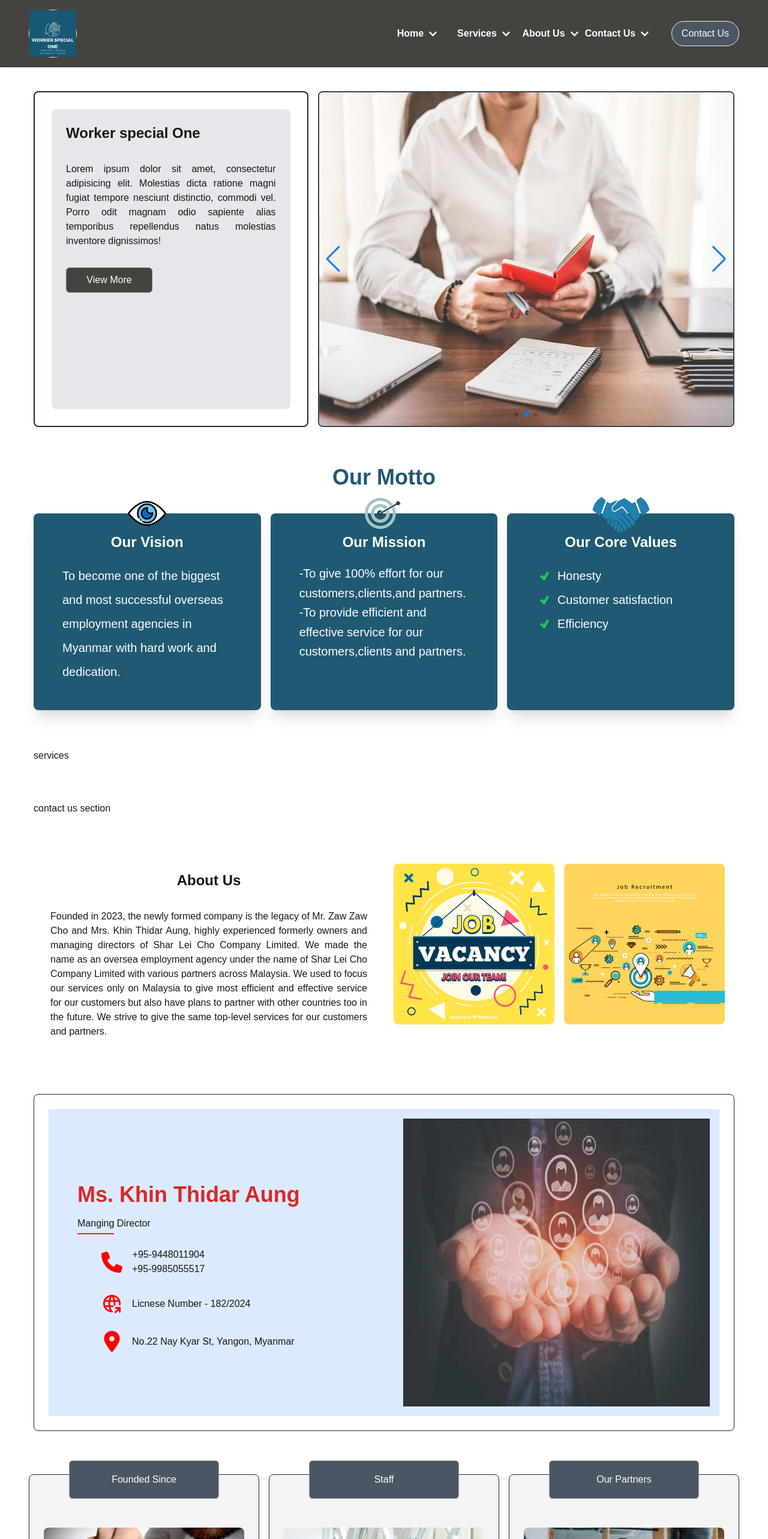
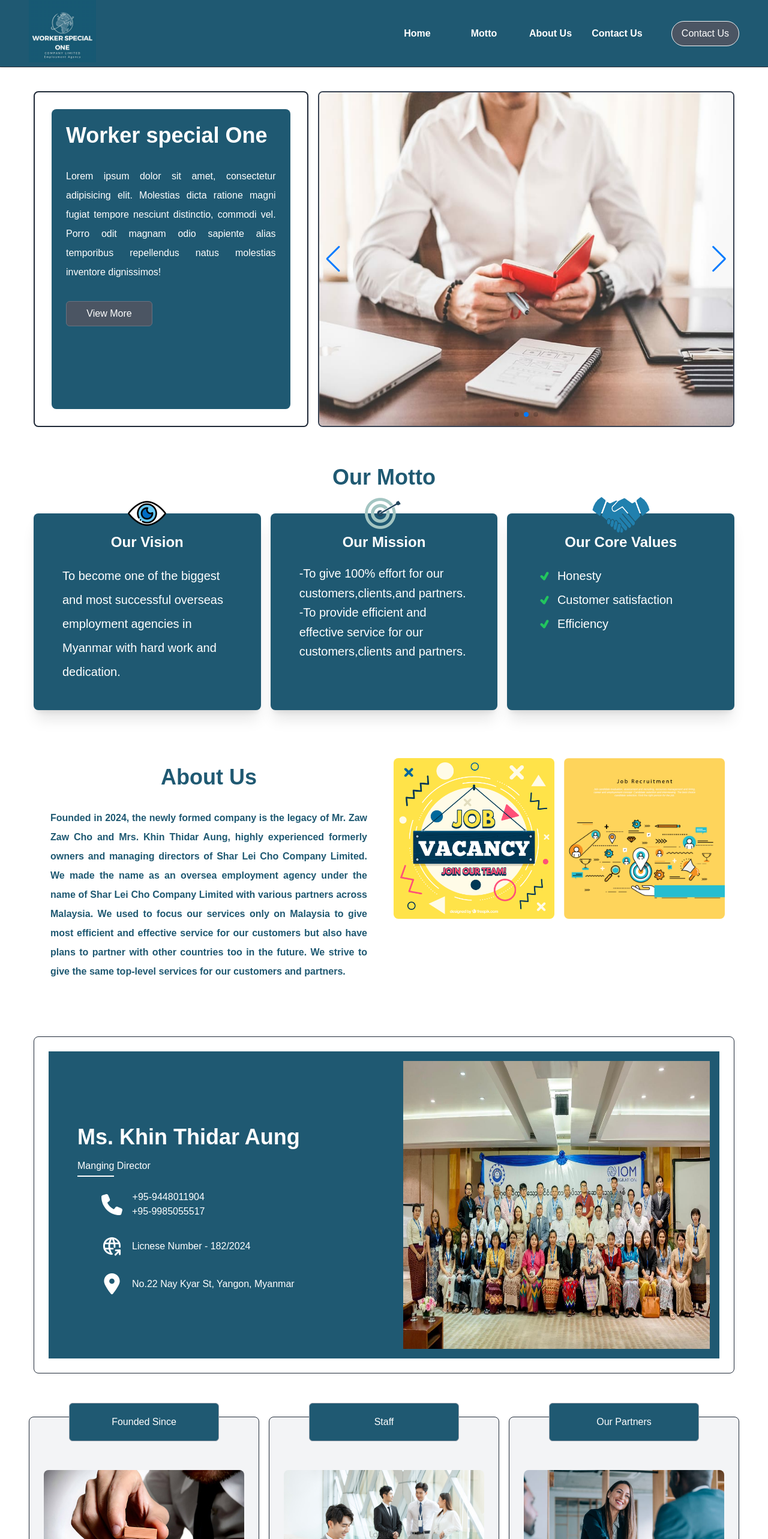
Before and after one commit to SawLinThant/worker-special-one, a Next.js app: page /home in a window 1280 px wide. Shown: the top 2566 px of the page at 60% size. Built offline with nearby package versions, Linux system fonts and the light colour scheme.

Commit message:
light touch

```diff
--- a/src/modules/common/components/navbar/index.tsx
+++ b/src/modules/common/components/navbar/index.tsx
@@ -9,14 +9,14 @@ type NavbarProps = {
 
 const Navbar = ({ scrollToSection,toggleMobileNav }: NavbarProps) => {
   return (
-    <div className="w-screen h-28 px-6 fixed z-20 border-b border-gray-800 shadow bg-theme text-white">
+    <div className="w-screen h-28 px-6 fixed z-20 border-b border-gray-800 shadow bg-primary text-white">
       <div className="w-full h-full px-6 grid grid-cols-2">
         <div className="w-full h-full flex flex-row items-center gap-4 text-left">
           <div
             onClick={() => scrollToSection("home")}
-            className="w-20 h-20 hover:cursor-pointer border border-white rounded-full flex flex-col items-center justify-center"
+            className="w-28 h-28 hover:cursor-pointer  flex flex-col items-center justify-center"
           >
-         <img   className="max-w-full max-h-full "
+         <img   className="max-w-full max-h-full mb-4 "
                 src="images/img.jpg" />
           </div>
         </div>
@@ -28,22 +28,22 @@ const Navbar = ({ scrollToSection,toggleMobileNav }: NavbarProps) => {
                 className="w-full h-full flex flex-row items-center justify-center gap-2 cursor-pointer"
               >
                 <p className="font-semibold">Home</p>
-                <FaChevronDown
+                {/* <FaChevronDown
                   size={15}
                   className="group-hover:rotate-180 transition-all duration-300"
-                />
+                /> */}
               </div>
             </div>
             <div className="w-full h-28 relative group">
               <div
-                onClick={() => scrollToSection("service")}
+                onClick={() => scrollToSection("motto")}
                 className="w-full h-full flex flex-row items-center justify-center gap-2 cursor-pointer"
               >
-                <p className="font-semibold">Services</p>
-                <FaChevronDown
+                <p className="font-semibold">Motto</p>
+                {/* <FaChevronDown
                   size={15}
                   className="group-hover:rotate-180 transition-all duration-300"
-                />
+                /> */}
               </div>
             </div>
             <div className="relative group w-full h-28">
@@ -52,10 +52,10 @@ const Navbar = ({ scrollToSection,toggleMobileNav }: NavbarProps) => {
                 className="w-full h-full flex flex-row items-center justify-center gap-2 cursor-pointer"
               >
                 <p className="font-semibold">About Us</p>
-                <FaChevronDown
+                {/* <FaChevronDown
                   size={15}
                   className="group-hover:rotate-180 transition-all duration-300"
-                />
+                /> */}
               </div>
             </div>
             <div className="relative group w-full h-28">
@@ -64,10 +64,10 @@ const Navbar = ({ scrollToSection,toggleMobileNav }: NavbarProps) => {
                 className="w-full h-full flex flex-row items-center justify-center gap-2 cursor-pointer"
               >
                 <p className="font-semibold">Contact Us</p>
-                <FaChevronDown
+                {/* <FaChevronDown
                   size={15}
                   className="group-hover:rotate-180 transition-all duration-300"
-                />
+                /> */}
               </div>
             </div>
           </div>
--- a/src/modules/common/components/sectionsCompo/aboutus/index.tsx
+++ b/src/modules/common/components/sectionsCompo/aboutus/index.tsx
@@ -20,16 +20,16 @@ const AboutUs = () => {
           className="w-full h-full grid lg:grid-cols-2 md:grid-cols-1 rounded-lg overflow-hidden"
         >
           <div className="w-full h-full flex flex-col gap-8 p-7">
-            <h1 className="w-full text-center text-2xl font-extrabold">
+            <h1 className="w-full text-center font-extrabold text-primary text-4xl ">
               About Us
             </h1>
             <p
-              className={clsx("text-justify transition-all duration-700", {
+              className={clsx("text-primary  font-semibold leading-loose text-justify transition-all duration-700", {
                 "opacity-0 translate-y-[100%]": !aboutUsLeftInView,
                 "opacity-100 translate-y-0": aboutUsLeftInView,
               })}
             >
-              Founded in 2023, the newly formed company is the legacy of Mr. Zaw
+              Founded in 2024, the newly formed company is the legacy of Mr. Zaw
               Zaw Cho and Mrs. Khin Thidar Aung, highly experienced formerly
               owners and managing directors of Shar Lei Cho Company Limited. We
               made the name as an oversea employment agency under the name of
@@ -74,37 +74,37 @@ const AboutUs = () => {
       </div>
       <div className="w-full h-full grid grid-cols-1">
         <div className="w-full h-full grid lg:grid-cols-1 md:grid-cols-1 border border-gray-800 rounded-lg p-6">
-          <div className="w-full h-full p-4 bg-blue-100">
+          <div className="w-full h-full p-4 bg-primary">
               <div className="w-full h-full grid lg:grid-cols-2 md:grid-cols-2 grid-cols-1 lg:gap-8 md:gap-8 gap-12 justify-center md:pl-8 lg:pl-8">
             <div className="w-full lg:min-h-[30rem] h-full md:min-h-[25rem] flex flex-col gap-7 justify-center">
                 <div className="w-full flex lg:ml-0 md:ml-0 ml-0 flex-col lg:gap-4 md:gap-4 gap-4">
-                  <h1 className="flex flex-row lg:items-center md:items-center items-start lg:text-center md:text-left text-left font-extrabold text-red-600 lg:text-4xl md:text-2xl text-3xl mt-4">
+                  <h1 className="flex flex-row lg:items-center md:items-center items-start lg:text-center md:text-left text-left font-extrabold text-white lg:text-4xl md:text-2xl text-3xl mt-4">
                     Ms. Khin Thidar Aung
                   </h1>
-                  <p className="">
-                    <span className="border-b-2 border-red-600 pb-2">
+                  <p className=" text-white">
+                    <span className="border-b-2 border-white pb-2">
                       Manging
                     </span>{" "}
                     Director
                   </p>
                 </div>
                 <div className="flex flex-row items-center gap-4 ml-10">
-                  <FaPhone color="red" size={35} />
+                  <FaPhone color="white" size={35} />
                   <div className="flex flex-col items-center">
-                    <a href="tel:09448011904">+95-9448011904</a>
-                    <a href="tel:09985055517">+95-9985055517</a>
+                    <a className=" text-white" href="tel:09448011904">+95-9448011904</a>
+                    <a className=" text-white"  href="tel:09985055517">+95-9985055517</a>
                   </div>
                 </div>
                 <div className="flex flex-row items-center gap-4 ml-10">
-                  <TbWorldShare color="red" size={35} />
+                  <TbWorldShare color="white" size={35} />
                   <div className="flex flex-col items-center">
-                    <p>Licnese Number - 182/2024</p>
+                    <p className=" text-white" >Licnese Number - 182/2024</p>
                   </div>
                 </div>
                 <div className="flex flex-row items-center gap-4 ml-10">
-                  <FaLocationDot color="red" size={35} />
+                  <FaLocationDot color="white" size={35} />
                   <div className="flex flex-col items-center">
-                    <p>No.22 Nay Kyar St, Yangon, Myanmar</p>
+                    <p className=" text-white" >No.22 Nay Kyar St, Yangon, Myanmar</p>
                   </div>
                 </div>
               </div>
--- a/src/modules/common/components/sectionsCompo/companyinfo/index.tsx
+++ b/src/modules/common/components/sectionsCompo/companyinfo/index.tsx
@@ -23,7 +23,7 @@ const CompanyInfo = () => {
       title: "Our Partners",
       img: "images/company/partner.jpg",
       description:
-        "Ourcompany has established partnerships primarily across Malaysia, with future plans to expand its collaboration to other countries, ensuring top-tier service delivery to all partners.",
+        "Our company has established partnerships primarily across Malaysia, with future plans to expand its collaboration to other countries, ensuring top-tier service delivery to all partners.",
     },
   ];
 
@@ -119,7 +119,10 @@ const CompanyInfo = () => {
       service_name: "Provide a Japanese language center for workers.",
     },
   ];
-
+  const { ref: partnersRef, inView: partnersInView } = useInView({
+    triggerOnce: false,
+threshold:0.8
+  });
   return (
     <div className="w-full h-full py-8 lg:py-8 lg:px-12 px-4 flex flex-col lg:gap-6 md:gap-6 gap-6">
       <div className="w-full h-full grid lg:grid-cols-3 md:grid-cols-2 grid-cols-1 lg:gap-4 md:gap-8 gap-12">
@@ -137,7 +140,7 @@ const CompanyInfo = () => {
                 <div
                   ref={ref}
                   className={clsx(
-                    "w-3/4 min-h-[4rem] text-white bg-gray-600 flex items-center justify-center border border-gray-400 rounded-md transition-all duration-700",
+                    "w-3/4 min-h-[4rem] text-white bg-primary flex items-center justify-center border border-gray-400 rounded-md transition-all duration-700",
                     {
                       "lg:duration-200": index === 0,
                       "lg:duration-500": index === 1,
@@ -164,9 +167,16 @@ const CompanyInfo = () => {
           );
         })}
       </div>
-      <div className="w-full min-h-[20rem] text-white border border-gray-600 bg-gray-600 p-8 flex flex-col gap-4">
+      <div
+        ref={partnersRef}
+        className={` ${
+          partnersInView
+            ? "opacity-100 "
+            : "opacity-0  "
+        }transition-opacity duration-900 delay-600 ease-in-out w-full min-h-[20rem] text-white border border-gray-600 bg-primary p-8 flex flex-col gap-4`}
+      >
         <div>
-          <h2 className="text-3xl font-semibold underline">Our Partners</h2>
+          <h2 className="text-3xl font-semibold ">Our Partners</h2>
         </div>
         <div className="text-xl">
           <h3>Malaysia</h3>
@@ -182,7 +192,7 @@ const CompanyInfo = () => {
           ))}
         </div>
         <div id="service" className="mt-4">
-          <h2 className="text-3xl font-semibold underline">Our Services</h2>
+          <h2 className="text-3xl font-semibold ">Our Services</h2>
         </div>
         <div className="w-full h-full flex flex-wrap justify-start gap-4">
           {SERVICES.map((service) => (
@@ -195,16 +205,15 @@ const CompanyInfo = () => {
           ))}
         </div>
         <div className="mt-4">
-          <h2 className="text-3xl font-semibold text-green-500">
+          <h2 className="text-3xl font-semibold text-white">
             Our Recruitment Procedures
           </h2>
         </div>
         <ul className="list-decimal ml-8 space-y-4">
-            <li> Collecting information of required specification of
-            workers.</li>
-            <li>Recruiting qualified workers.</li>
-            <li>Detail explanation of job description to workers.</li>
-            <li>Providing necessary documents needed for departure.</li>
+          <li> Collecting information of required specification of workers.</li>
+          <li>Recruiting qualified workers.</li>
+          <li>Detail explanation of job description to workers.</li>
+          <li>Providing necessary documents needed for departure.</li>
         </ul>
       </div>
     </div>
--- a/src/modules/common/components/sectionsCompo/contactus/index.tsx
+++ /dev/null
@@ -1,11 +0,0 @@
-import React from 'react'
-
-const ContactUs = () => {
-  return (
-    <div>
-      contact us section
-    </div>
-  )
-}
-
-export default ContactUs
--- a/src/modules/common/components/sectionsCompo/motto/index.tsx
+++ b/src/modules/common/components/sectionsCompo/motto/index.tsx
@@ -9,19 +9,19 @@ const Motto = () => {
   // });
   const { ref: leftRef, inView: LeftInView } = useInView({
     triggerOnce: false,
-    threshold: 0.5,
+
   });
   const { ref: rightRef, inView: RightInView } = useInView({
     triggerOnce: false,
-    threshold: 0.5,
+
   });
   const { ref: midRef, inView: midInView } = useInView({
     triggerOnce: false,
-    threshold: 0.5,
+
   });
   return (
     <div >
-      <div className={`w-full h-full `}>
+      <div id="motto" className={`w-full h-full `}>
         <h1 className=" text-primary  text-4xl  font-extrabold text-center mb-10">
           Our Motto
         </h1>
--- a/src/modules/common/components/sectionsCompo/ourservices/index.tsx
+++ /dev/null
@@ -1,11 +0,0 @@
-import React from 'react'
-
-const OurServices = () => {
-  return (
-    <div>
-      services
-    </div>
-  )
-}
-
-export default OurServices
--- a/src/pages/home.tsx
+++ b/src/pages/home.tsx
@@ -1,8 +1,8 @@
 import AboutUs from "@/modules/common/components/sectionsCompo/aboutus";
 import CompanyInfo from "@/modules/common/components/sectionsCompo/companyinfo";
-import ContactUs from "@/modules/common/components/sectionsCompo/contactus";
+
 import Motto from "@/modules/common/components/sectionsCompo/motto";
-import OurServices from "@/modules/common/components/sectionsCompo/ourservices";
+
 import Slider from "@/modules/common/components/slider";
 import Layout from "@/modules/layout/template";
 import { NextPageWithLayout } from "@/types/global";
@@ -43,15 +43,15 @@ const Home: NextPageWithLayout = () => {
           className="w-full h-full grid lg:grid-cols-10 md:grid-cols-1 grid-cols-1 gap-4"
         >
           <div className="lg:col-span-4 md:w-full lg:h-full md:order-2 lg:order-1 md:min-h-[20vh] rounded-lg border-2 border-gray-800  p-7">
-            <div className="w-full h-full p-6  flex flex-col rounded-lg bg-gray-200 gap-8">
-              <h1 className="text-2xl font-bold">Worker special One</h1>
-              <p className="text-justify">
+            <div className="w-full h-full p-6  flex flex-col rounded-lg bg-primary gap-8">
+              <h1 className="text-4xl font-extrabold text-white">Worker special One</h1>
+              <p className="text-justify text-white leading-loose">
                 Lorem ipsum dolor sit amet, consectetur adipisicing elit.
                 Molestias dicta ratione magni fugiat tempore nesciunt
                 distinctio, commodi vel. Porro odit magnam odio sapiente alias
                 temporibus repellendus natus molestias inventore dignissimos!
               </p>
-              <button onClick={() => scrollToSection("aboutus")} className="max-w-[9rem] bg-theme text-white p-2 rounded-md border border-gray-500">
+              <button onClick={() => scrollToSection("aboutus")} className="max-w-[9rem]  bg-gray-600 text-white p-2 rounded-md border border-gray-500">
                 View More
               </button>
             </div>
@@ -61,8 +61,8 @@ const Home: NextPageWithLayout = () => {
           </div>
         </div>
         <Motto />
-        <OurServices />
-        <ContactUs />
+
+
         <AboutUs />
       </div>
       <CompanyInfo/>
```
Also changed, not shown: src/modules/common/components/footer/index.tsx (+6 -3 lines), public/images/MD.jpg.
